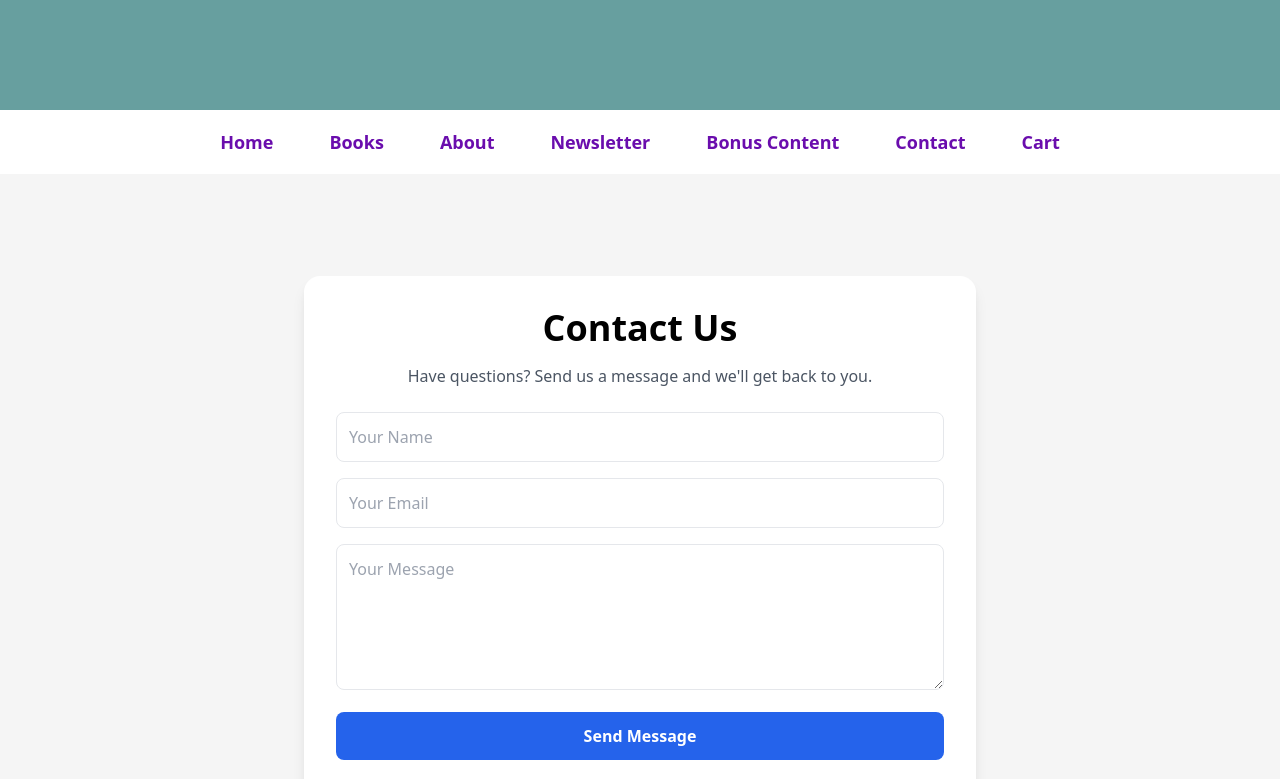
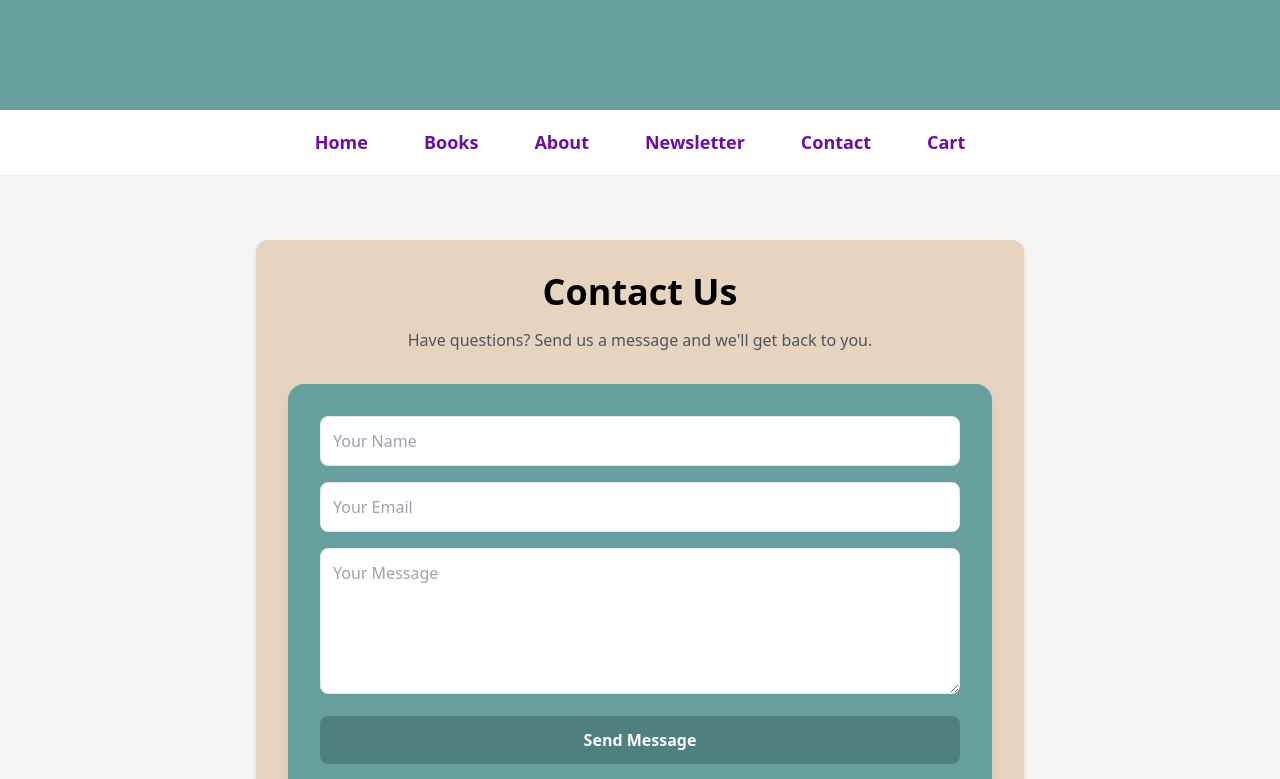
Before and after one commit to Origamiboss/AuthorWebsite, a React (Create React App) app in the folder frontend/: page /contact in a window 1280 px wide. Shown: the part 210-989 px from the top of the page. Built offline with nearby package versions, Linux system fonts and the light colour scheme.

Commit message:
Made my pages prettier and removed unmade pages

```diff
--- a/frontend/src/Pages/Contact.js
+++ b/frontend/src/Pages/Contact.js
@@ -36,12 +36,12 @@ function Contact() {
 
     return (
         <div className="min-h-screen flex justify-center items-center bg-bg p-6">
-            <div className="w-full max-w-2xl bg-white shadow-lg rounded-2xl p-8">
+            <div className="w-full max-w-3xl bg-sandstone rounded-xl shadow-md p-6 md:p-8">
                 <h1 className="text-4xl font-bold mb-4 text-center">Contact Us</h1>
                 <p className="text-center text-gray-600 mb-6">
                     Have questions? Send us a message and we'll get back to you.
                 </p>
-
+                <div className="mt-8 bg-viridiam rounded-2xl shadow-lg p-6 md:p-8 mx-auto">
                     <form onSubmit={handleSubmit} className="space-y-4">
                         <input
                             type="text"
@@ -76,7 +76,7 @@ function Contact() {
                         <button
                             type="submit"
                             disabled={loading}
-                        className="w-full bg-blue-600 text-white py-3 rounded-lg font-semibold hover:bg-blue-700 transition"
+                            className="w-full bg-link text-white py-3 rounded-lg font-semibold hover:bg-link-hover transition"
                         >
                             {loading ? "Sending..." : "Send Message"}
                         </button>
@@ -93,7 +93,7 @@ function Contact() {
                             Something went wrong. Please try again.
                         </p>
                     )}
-
+                </div>
                 <div className="mt-8 text-center text-gray-600">
                     <p>Or email us directly at:</p>
                     <p className="font-semibold">whatever@gmail.com</p>
--- a/frontend/src/Pages/Layout.js
+++ b/frontend/src/Pages/Layout.js
@@ -7,7 +7,7 @@ function Layout({ children }) {
         ["Books", "/books"],
         ["About", "/about"],
         ["Newsletter", "/newsletter"],
-        ["Bonus Content", "/bonus_content"],
+        //["Bonus Content", "/bonus_content"],
         //["Book Club Kits", "/book_club_kits"],
         ["Contact", "/contact"],
         ["Cart", "/cart"],
--- a/frontend/src/Pages/Newsletter.js
+++ b/frontend/src/Pages/Newsletter.js
@@ -89,9 +89,9 @@ export default function NewsletterPage() {
     return (
         <div className="min-h-screen bg-bg flex justify-center items-start p-6 md:p-10">
             <div className="w-full max-w-3xl bg-sandstone rounded-xl shadow-md p-6 md:p-8">
-
+                <h3 className="text-center font-bold text-header mb-2">Join my newsletter and get all the latest updates on upcoming books and events right in your inbox!</h3>
                 {/* Calendar Header */}
-                <div className="flex justify-between items-center mb-6">
+                {/*<div className="flex justify-between items-center mb-6">
                     <button
                         onClick={goPrevMonth}
                         className="bg-link text-white px-3 py-2 rounded-md hover:bg-link-hover transition-colors"
@@ -109,14 +109,14 @@ export default function NewsletterPage() {
                     </button>
                 </div>
 
-                {/* Weekdays */}
+                {/* Weekdays /}
                 <div className="grid grid-cols-7 text-center font-bold text-header mb-2">
                     {["Sun", "Mon", "Tue", "Wed", "Thu", "Fri", "Sat"].map((day) => (
                         <div key={day}>{day}</div>
                     ))}
                 </div>
 
-                {/* Calendar Grid */}
+                {/* Calendar Grid /}
                 <div className="grid grid-cols-7 gap-2">
                     {days.map((day, index) => (
                         <div
@@ -138,6 +138,7 @@ export default function NewsletterPage() {
                         </div>
                     ))}
                 </div>
+                */}
 
                 {/* Newsletter Form */}
                 <div className="mt-8 bg-viridiam rounded-2xl shadow-lg p-6 md:p-8 max-w-md mx-auto">
```
Lines whose indentation alone changed are shown as unchanged.
